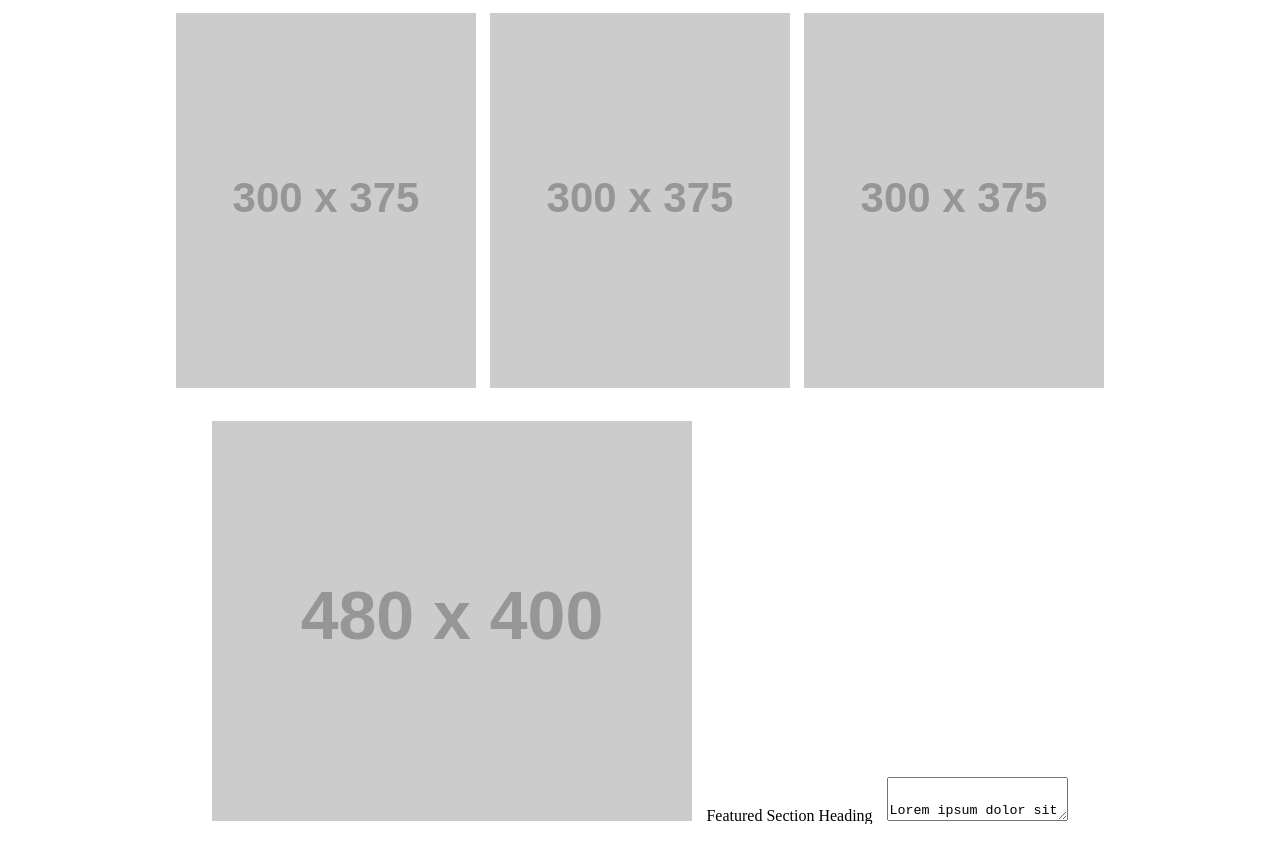
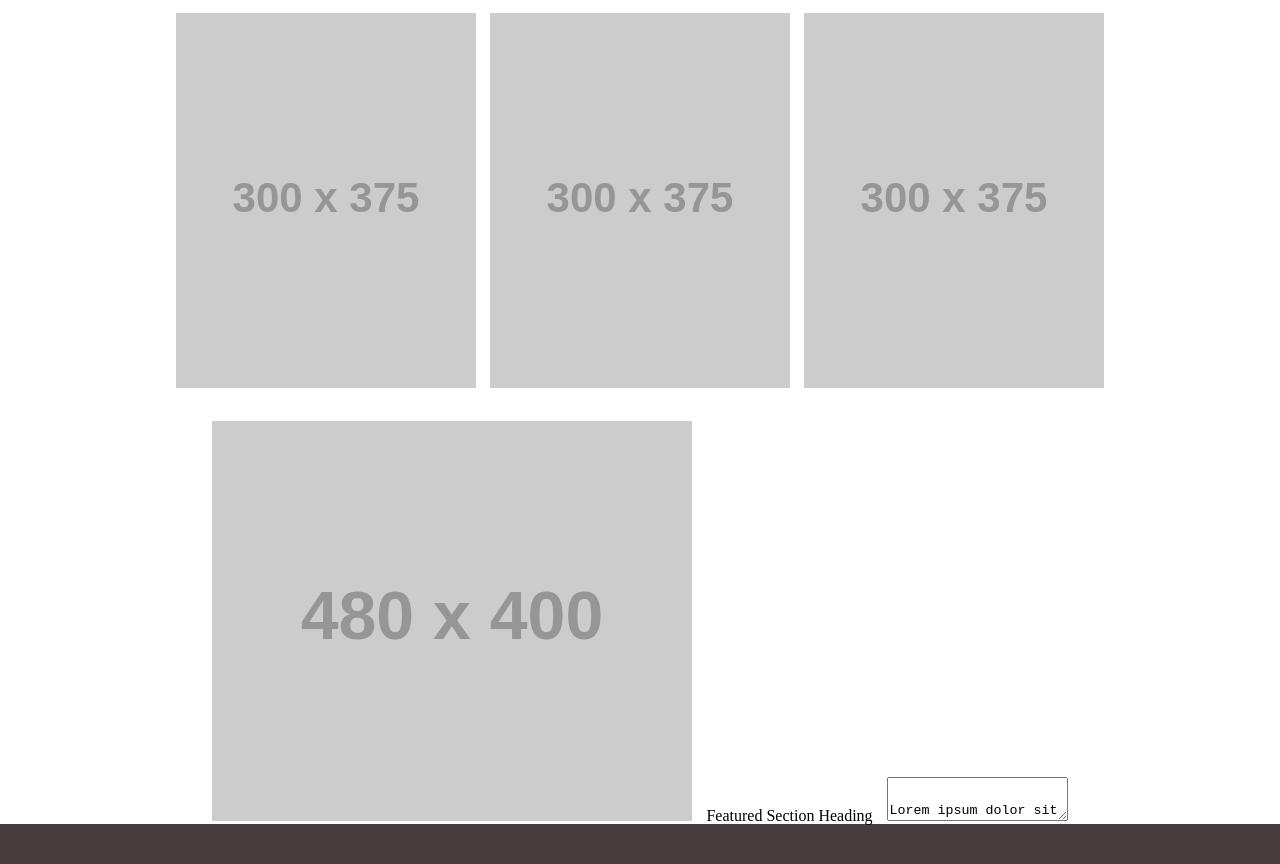
Before and after one commit to banaswaqqad/wirefame-exercise-, a plain HTML site: page index.html in a window 1280 px wide. Shown: the part 609-1473 px from the top of the page. Before the commit the page ends 1433 px from the top, so only its background shows below. Drawn offline with Linux system fonts and the light colour scheme; placeholder pictures from the web are drawn by us.

Commit message:
made footer

```diff
--- a/css/style.css
+++ b/css/style.css
@@ -48,3 +48,10 @@
          main section ul li {
              display: inline-block;
          }
+
+         footer{
+            background-color: rgb(70, 62, 62);
+            margin-bottom: 20px;
+            height: 40px;
+            margin-left: 50px;
+             }
--- a/index.html
+++ b/index.html
@@ -53,5 +53,9 @@
 
 
     </main>
+
+    <footer>
+
+    </footer>
 </body>
 </html>
```
